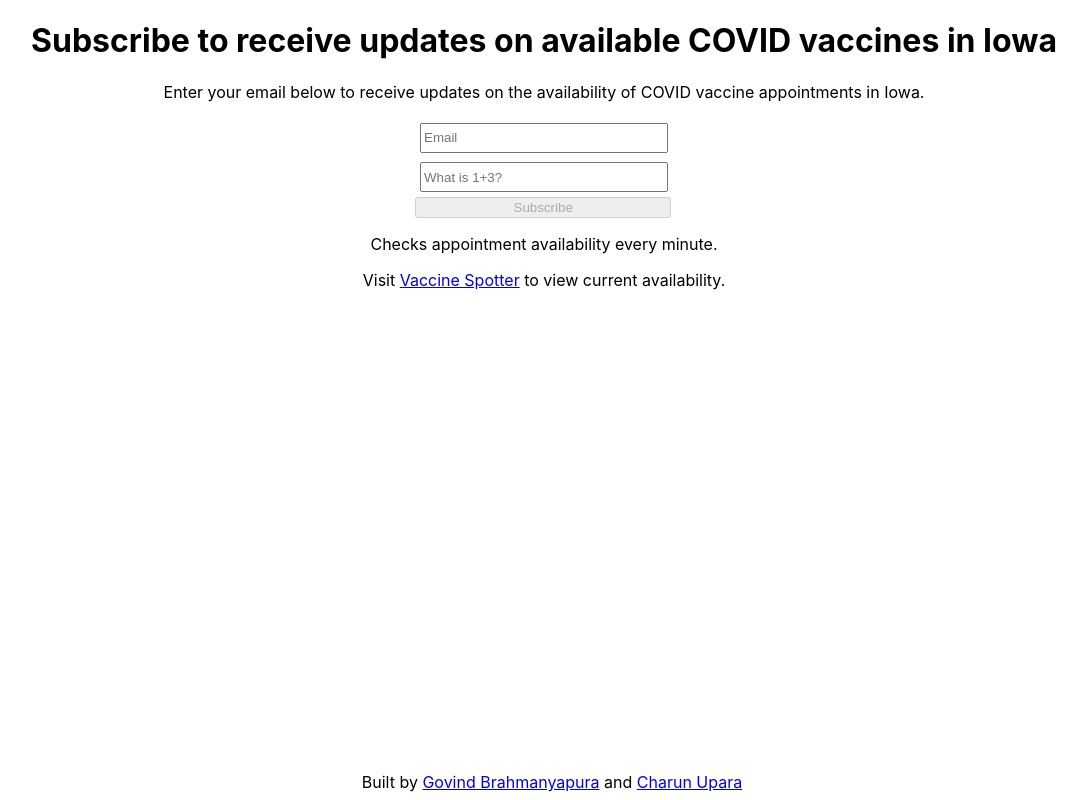
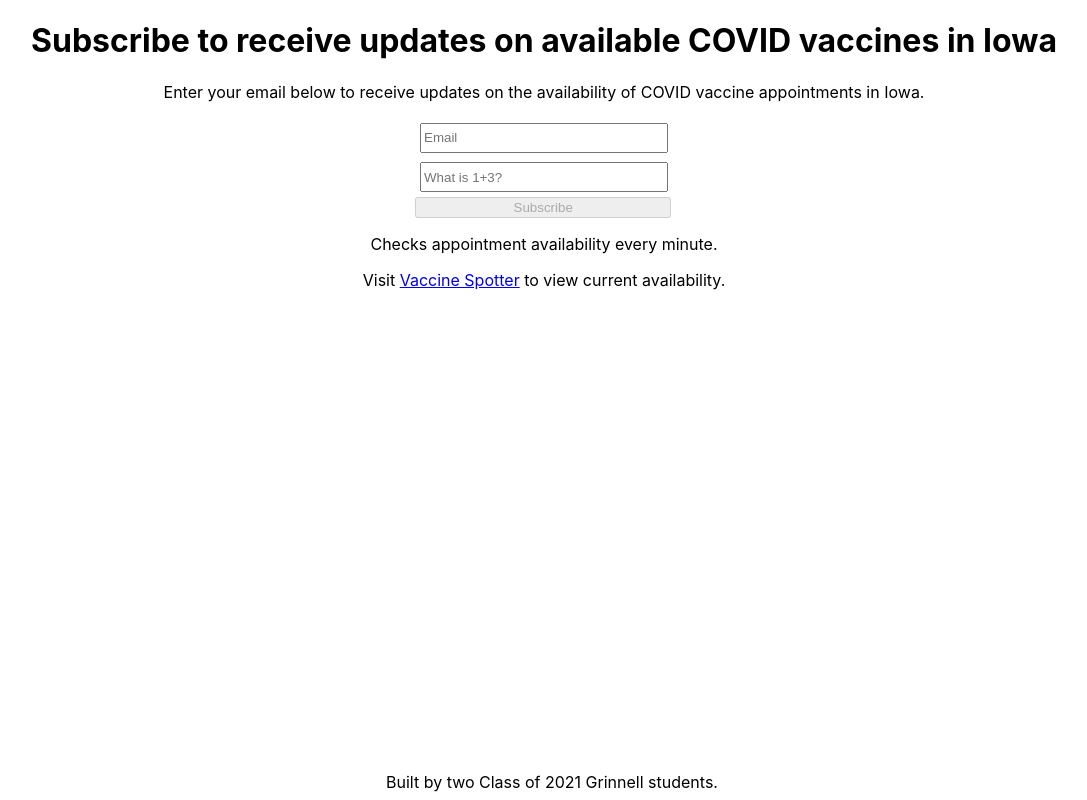
Before and after one commit to charunupara/GrinnellVaccineFrontEnd, a React (Create React App) app: page / in a window 1280 px wide. Shown: the whole page, without its empty margins (96-1183 px from the left). Built offline with nearby package versions, Linux system fonts and the light colour scheme.

Commit message:
rephrase footer

```diff
--- a/src/Form.js
+++ b/src/Form.js
@@ -108,14 +108,7 @@ class Form extends React.Component {
           to view current availability.
         </p>
         <div id="footer-text">
-          Built by{" "}
-          <a target="_blank" href="https://github.com/govindsartaj">
-            Govind Brahmanyapura
-          </a>{" "}
-          and{" "}
-          <a target="_blank" href="https://github.com/charunupara">
-            Charun Upara
-          </a>
+          Built by two Class of 2021 Grinnell students.
         </div>
       </>
     );
```
